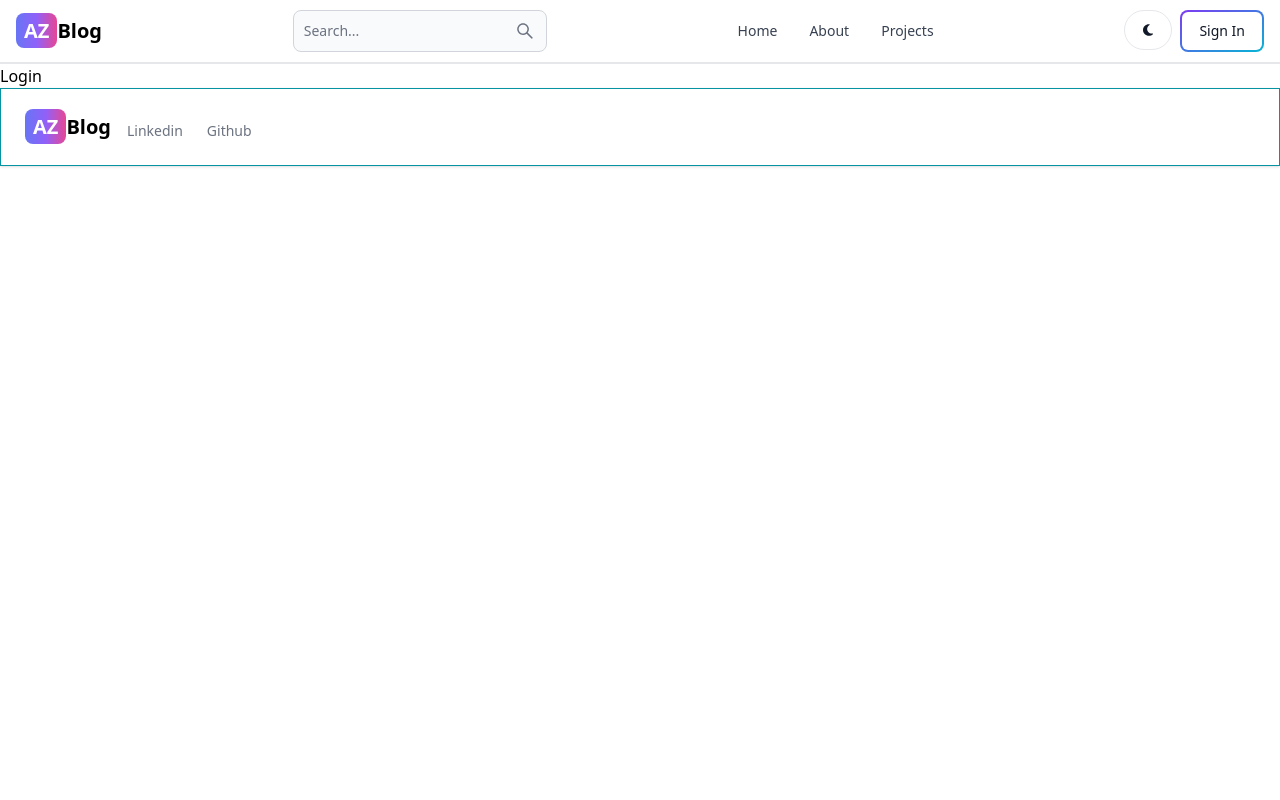
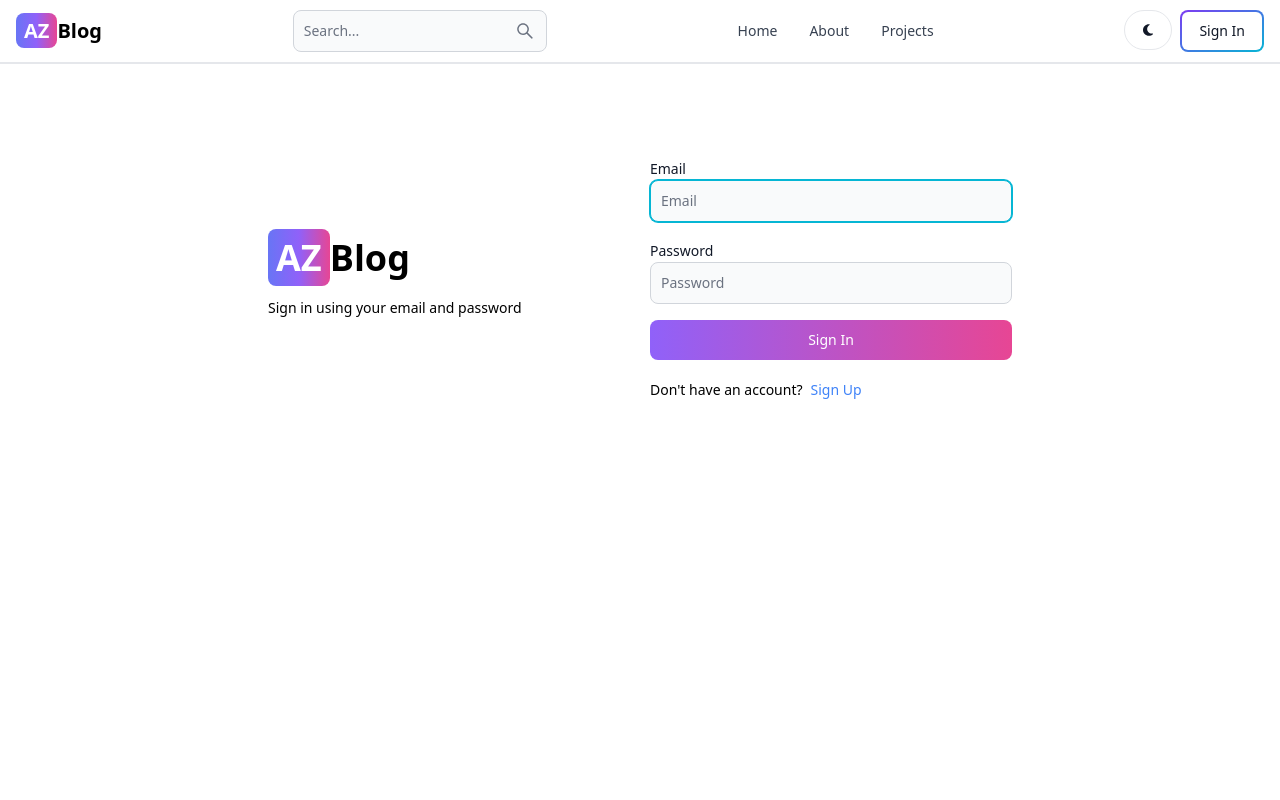
Before and after one commit to Arntit-Zonia/blog-app, a React (Vite) app in the folder client/: page /user/login in a window 1280 px wide. Shown: the top 800 px of the page. Built offline with nearby package versions, Linux system fonts and the light colour scheme.

Commit message:
feat: created login component

```diff
--- a/client/src/views/Login.tsx
+++ b/client/src/views/Login.tsx
@@ -1,7 +1,44 @@
 import { FC } from "react";
+import { Link, useNavigate } from "react-router-dom";
+
+import axios from "axios";
+
+import UserForm from "../components/UserForm";
+
+import { IUserFormData } from "../interfaces/user";
 
 const Login: FC = () => {
-  return <div>Login</div>;
+  const navigate = useNavigate();
+
+  const handleLoginSubmit = async (data: IUserFormData) => {
+    await axios.post("/login", data);
+    navigate("/dashboard");
+  };
+
+  return (
+    <div className="min-h-screen mt-20">
+      <div className="flex p-3 max-w-3xl mx-auto flex-col md:flex-row md:items-center gap-5">
+        <div className="flex-1">
+          <Link to="/" className="font-bold dark:text-white text-4xl">
+            <span className="px-2 py-1 bg-gradient-to-r from-indigo-500 via-purple-500 to-pink-500 rounded-lg text-white">
+              AZ
+            </span>
+            Blog
+          </Link>
+          <p className="text-sm mt-5">Sign in using your email and password</p>
+        </div>
+        <div className="flex-1">
+          <UserForm formType="login" onSubmit={handleLoginSubmit} />
+          <div className="flex gap-2 text-sm mt-5">
+            <span className="">Don't have an account?</span>
+            <Link to="/register" className="text-blue-500">
+              Sign Up
+            </Link>
+          </div>
+        </div>
+      </div>
+    </div>
+  );
 };
 
 export default Login;
```
